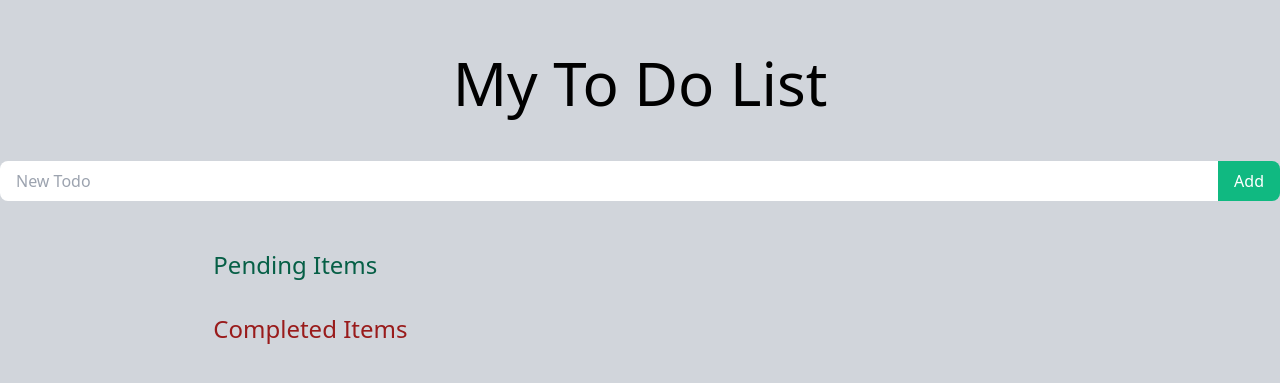
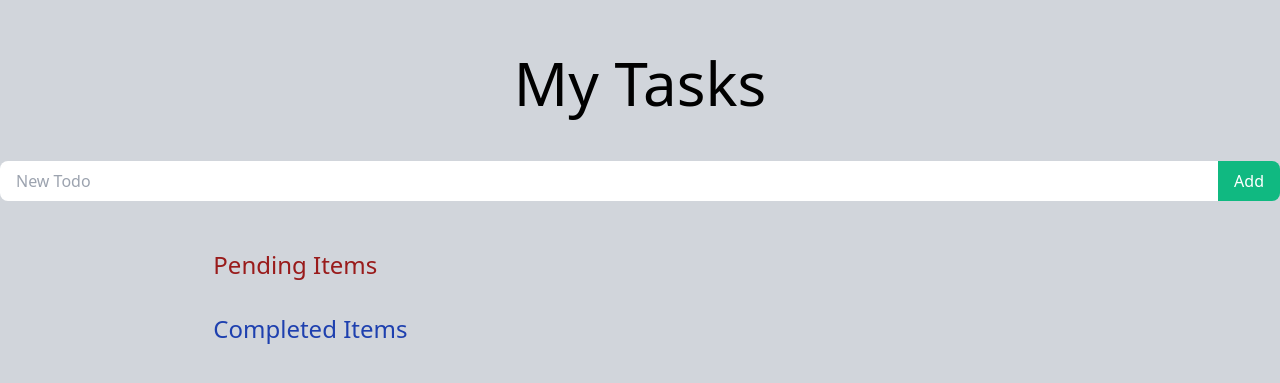
Before and after one commit to atorresjr/intro-html-js, a plain HTML site: page index.html in a window 1280 px wide. Shown: the part 201-584 px from the top of the page. Drawn offline with nearby package versions, Linux system fonts and the light colour scheme.

Commit message:
Final Product

```diff
--- a/app.js
+++ b/app.js
@@ -1,8 +1,8 @@
 const todos = [];
 
-const pendingClasses = "bg-white w-full text-center text-green-500 rounded py-4 border-2 border-green-500 transition transform ease-in-out duration-300 hover:bg-green-500 hover:text-white hover:scale-110 hover:rotate-1 cursor-pointer";
+const pendingClasses = "bg-white w-full text-center text-red-500 rounded py-4 border-2 border-red-500 transition transform ease-in-out duration-300 hover:bg-red-500 hover:text-white hover:scale-110 hover:rotate-1 cursor-pointer";
 
-const completedClasses = "bg-white w-full text-center text-red-500 rounded py-4 border-2 border-red-500 transition transform ease-in-out duration-300 hover:bg-red-500 hover:text-white hover:scale-110 hover:-rotate-1 cursor-pointer";
+const completedClasses = "bg-white w-full text-center text-blue-500 rounded py-4 border-2 border-blue-500 transition transform ease-in-out duration-300 hover:bg-blue-500 hover:text-white hover:scale-110 hover:-rotate-1 cursor-pointer";
 
 
 const pendingList = document.getElementById('pendingList');
--- a/index.html
+++ b/index.html
@@ -9,7 +9,7 @@
     <body class="bg-gray-300">
         <div class="min-h-screen container mx-auto flex flex-col items-center justify-center">
             <div lcass="title">
-                <h1 class="text-6xl font-light my-4">My To Do List</h1>
+                <h1 class="text-6xl font-light my-4">My Tasks</h1>
             </div>
             <div class="form w-full my-8">
                 <form id="addForm" class="flex">
@@ -19,12 +19,12 @@
             </div>
             <div id="todos" class="w-2/3 space-y-8 my-4">
                 <div>
-                    <h3 class="text-2xl text-green-800">Pending Items</h3>
+                    <h3 class="text-2xl text-red-800">Pending Items</h3>
                     <ul id="pendingList" class="space-y-4">
                     </ul>
                 </div>
                 <div>
-                    <h3 class="text-2xl text-red-800">Completed Items</h3>
+                    <h3 class="text-2xl text-blue-800">Completed Items</h3>
                     <ul id="completedList" class=space-y-4>
                     </ul>
                 </div>
```
